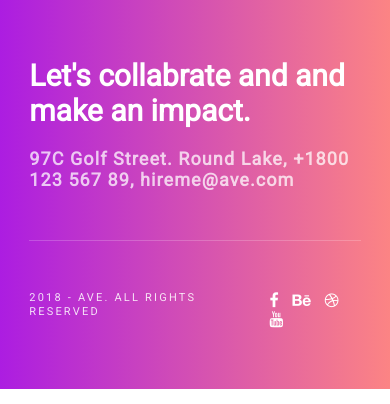
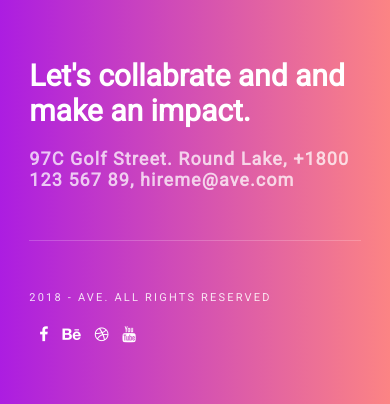
Before and after one commit to joinvishal/ave-about-us, a plain HTML site: page index.html in a window 390 px wide. Shown: the part 4730-5134 px from the top of the page. Drawn offline with nearby package versions, Linux system fonts and the light colour scheme.

Commit message:
Add files via upload

```diff
--- a/style.css
+++ b/style.css
@@ -838,4 +838,10 @@ h5 {
     .w-p {
         font-size: 14px;
     }
+    .copy-content {
+        flex-direction: column;
+    }
+    .icon {
+        padding-top: 20px;
+    }
 }
```
